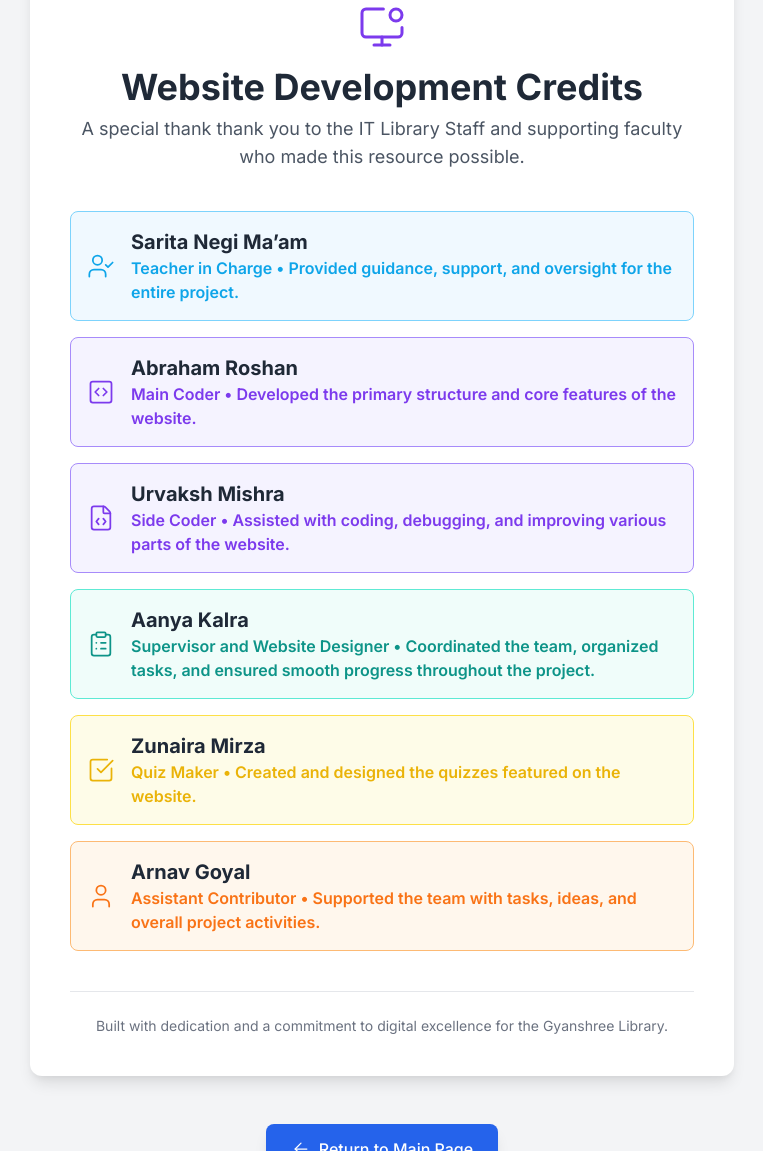
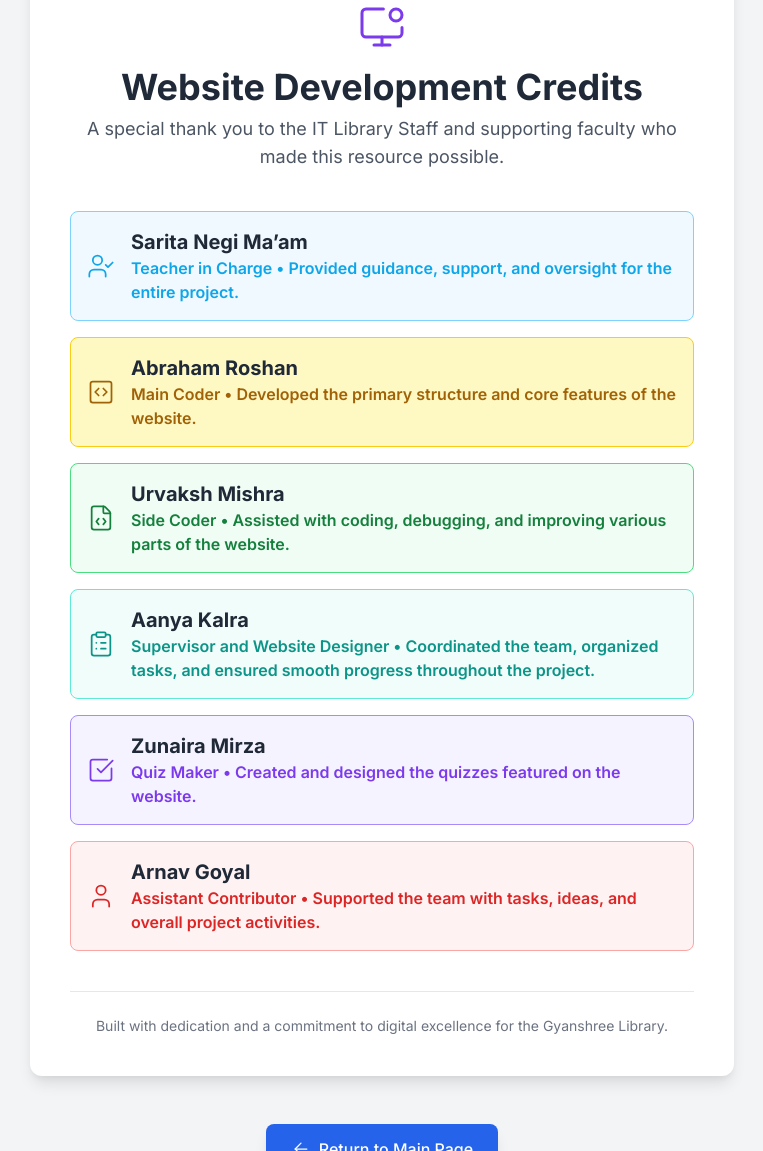
Before and after one commit to ambu61/gyanshree.lib, a plain HTML site: page credits.html in a window 1280 px wide. Shown: the part 189-1340 px from the top of the page, without its empty margins (258-1021 px from the left). Drawn offline with nearby package versions, Linux system fonts and the light colour scheme.

Commit message:
Update credits.html

```diff
--- a/credits.html
+++ b/credits.html
@@ -4,9 +4,7 @@
     <meta charset="UTF-8">
     <meta name="viewport" content="width=device-width, initial-scale=1.0">
     <title>Website Credits - IT Library Staff</title>
-    <!-- Load Tailwind CSS -->
     <script src="https://cdn.tailwindcss.com"></script>
-    <!-- Load Lucide icons -->
     <script src="https://unpkg.com/lucide@latest"></script>
     <style>
         /* Custom styles for the Inter font */
@@ -17,41 +15,47 @@
         .card-shadow {
             box-shadow: 0 10px 15px -3px rgba(0, 0, 0, 0.1), 0 4px 6px -2px rgba(0, 0, 0, 0.05);
         }
-        /* Custom styling for different role colors */
+
+        /* Role Colors */
         .role-teacher { background-color: #f0f9ff; border-color: #7dd3fc; } /* light blue */
         .role-teacher .icon, .role-teacher .role-text { color: #0ea5e9; }
+
         .role-supervisor { background-color: #f0fdfa; border-color: #5eead4; } /* teal */
         .role-supervisor .icon, .role-supervisor .role-text { color: #0d9488; }
-        .role-coder { background-color: #f5f3ff; border-color: #a78bfa; } /* violet (original) */
-        .role-coder .icon, .role-coder .role-text { color: #7c3aed; }
-        .role-quiz { background-color: #fefce8; border-color: #fde047; } /* yellow */
-        .role-quiz .icon, .role-quiz .role-text { color: #eab308; }
-        .role-contributor { background-color: #fff7ed; border-color: #fdba74; } /* orange */
-        .role-contributor .icon, .role-contributor .role-text { color: #f97316; }
+
+        /* Updated Zunaira to Violet */
+        .role-quiz { background-color: #f5f3ff; border-color: #a78bfa; } /* violet */
+        .role-quiz .icon, .role-quiz .role-text { color: #7c3aed; }
+
+        /* Custom Colors for Specific Members */
+        .role-gold { background-color: #fef9c3; border-color: #facc15; } /* Abraham - Gold */
+        .role-gold .icon, .role-gold .role-text { color: #a16207; }
+
+        .role-green { background-color: #f0fdf4; border-color: #4ade80; } /* Urvaksh - Green */
+        .role-green .icon, .role-green .role-text { color: #15803d; }
+
+        .role-red { background-color: #fef2f2; border-color: #fca5a5; } /* Arnav - Red */
+        .role-red .icon, .role-red .role-text { color: #dc2626; }
 
     </style>
 </head>
 <body class="bg-gray-100 min-h-screen flex flex-col">
 
-    <!-- Header & Navigation Bar (Updated) -->
     <header class="bg-white shadow-md">
         <nav class="container mx-auto px-4 sm:px-6 lg:px-8 flex justify-between items-center h-20">
             <div class="flex items-center">
-                <!-- GS Logo linked to Main Page -->
                 <a href="index.html" class="flex items-center">
                     <img src="https://www.gyanshree.in/site/assets/images/gyan-logo.jpg" onerror="this.onerror=null;this.src='https://placehold.co/50x50/3c82f6/ffffff?text=GS';" alt="Gyanshree School Logo" class="w-12 h-12 object-contain rounded-lg">
                     <span class="ml-3 text-2xl font-bold text-gray-800 hidden sm:block">Gyanshree School</span>
                 </a>
             </div>
             <div class="hidden md:flex items-center space-x-6">
-                <!-- HOME button link -->
                 <a href="index.html" class="text-gray-600 hover:text-blue-600 transition-colors">HOME</a>
                 <a href="mailto:info@gyanshree.in" class="text-gray-600 hover:text-blue-600 transition-colors">CONTACT</a>
             </div>
         </nav>
     </header>
 
-    <!-- Main Content for Credits -->
     <main class="flex-grow py-16">
         <div class="container mx-auto px-4 sm:px-6 lg:px-8 max-w-3xl">
 
@@ -59,12 +63,11 @@
                 <div class="text-center mb-10">
                     <i data-lucide="monitor-dot" class="w-12 h-12 text-violet-600 mx-auto mb-4"></i>
                     <h1 class="text-3xl sm:text-4xl font-extrabold text-gray-800 mt-2">Website Development Credits</h1>
-                    <p class="text-lg text-gray-600 mt-2">A special thank thank you to the IT Library Staff and supporting faculty who made this resource possible.</p>
+                    <p class="text-lg text-gray-600 mt-2">A special thank you to the IT Library Staff and supporting faculty who made this resource possible.</p>
                 </div>
 
                 <div class="space-y-4">
 
-                    <!-- 1. Teacher in Charge: Sarita Negi Ma’am -->
                     <div class="flex items-center p-4 rounded-lg border role-teacher">
                         <i data-lucide="user-check" class="icon w-7 h-7 mr-4 flex-shrink-0"></i>
                         <div>
@@ -73,9 +76,7 @@
                         </div>
                     </div>
 
-                    <!-- 2. Main Coder: Abraham Roshan -->
-                    <div class="flex items-center p-4 rounded-lg border role-coder">
-                        <!-- Icon for Main Coder (Code Square) -->
+                    <div class="flex items-center p-4 rounded-lg border role-gold">
                         <i data-lucide="code-square" class="icon w-7 h-7 mr-4 flex-shrink-0"></i>
                         <div>
                             <p class="text-xl font-bold text-gray-800">Abraham Roshan</p>
@@ -83,8 +84,7 @@
                         </div>
                     </div>
 
-                    <!-- 3. Side Coder: Urvaksh Mishra -->
-                    <div class="flex items-center p-4 rounded-lg border role-coder">
+                    <div class="flex items-center p-4 rounded-lg border role-green">
                         <i data-lucide="file-code" class="icon w-7 h-7 mr-4 flex-shrink-0"></i>
                         <div>
                             <p class="text-xl font-bold text-gray-800">Urvaksh Mishra</p>
@@ -92,7 +92,6 @@
                         </div>
                     </div>
 
-                    <!-- 4. Supervisor: Aanya Kalra (MOVED HERE) -->
                     <div class="flex items-center p-4 rounded-lg border role-supervisor">
                         <i data-lucide="clipboard-list" class="icon w-7 h-7 mr-4 flex-shrink-0"></i>
                         <div>
@@ -101,7 +100,6 @@
                         </div>
                     </div>
 
-                    <!-- 5. Quiz Maker: Zunaira Mirza -->
                     <div class="flex items-center p-4 rounded-lg border role-quiz">
                         <i data-lucide="check-square" class="icon w-7 h-7 mr-4 flex-shrink-0"></i>
                         <div>
@@ -110,8 +108,7 @@
                         </div>
                     </div>
 
-                    <!-- 6. Assistant Contributor: Arnav Goyal -->
-                    <div class="flex items-center p-4 rounded-lg border role-contributor">
+                    <div class="flex items-center p-4 rounded-lg border role-red">
                         <i data-lucide="user" class="icon w-7 h-7 mr-4 flex-shrink-0"></i>
                         <div>
                             <p class="text-xl font-bold text-gray-800">Arnav Goyal</p>
@@ -128,7 +125,6 @@
             </div>
         </div>
 
-        <!-- Back to Main Page Button -->
         <div class="container mx-auto px-4 sm:px-6 lg:px-8 max-w-3xl text-center mt-12">
             <a href="index.html" class="inline-flex items-center justify-center px-6 py-3 border border-transparent text-base font-medium rounded-lg text-white bg-blue-600 hover:bg-blue-700 shadow-lg transition duration-150 ease-in-out transform hover:scale-[1.02]">
                 <i data-lucide="arrow-left" class="w-5 h-5 mr-2"></i>
@@ -138,7 +134,6 @@
 
     </main>
 
-    <!-- Footer (Admin link removed) -->
     <footer class="bg-gray-800 text-gray-400 py-8 mt-auto">
         <div class="container mx-auto px-4 sm:px-6 lg:px-8 text-center">
             <p class="inline-block">&copy; 2025 Gyanshree School, Noida. All Rights Reserved.</p>
@@ -152,5 +147,4 @@
         });
     </script>
 </body>
-
 </html>
```
